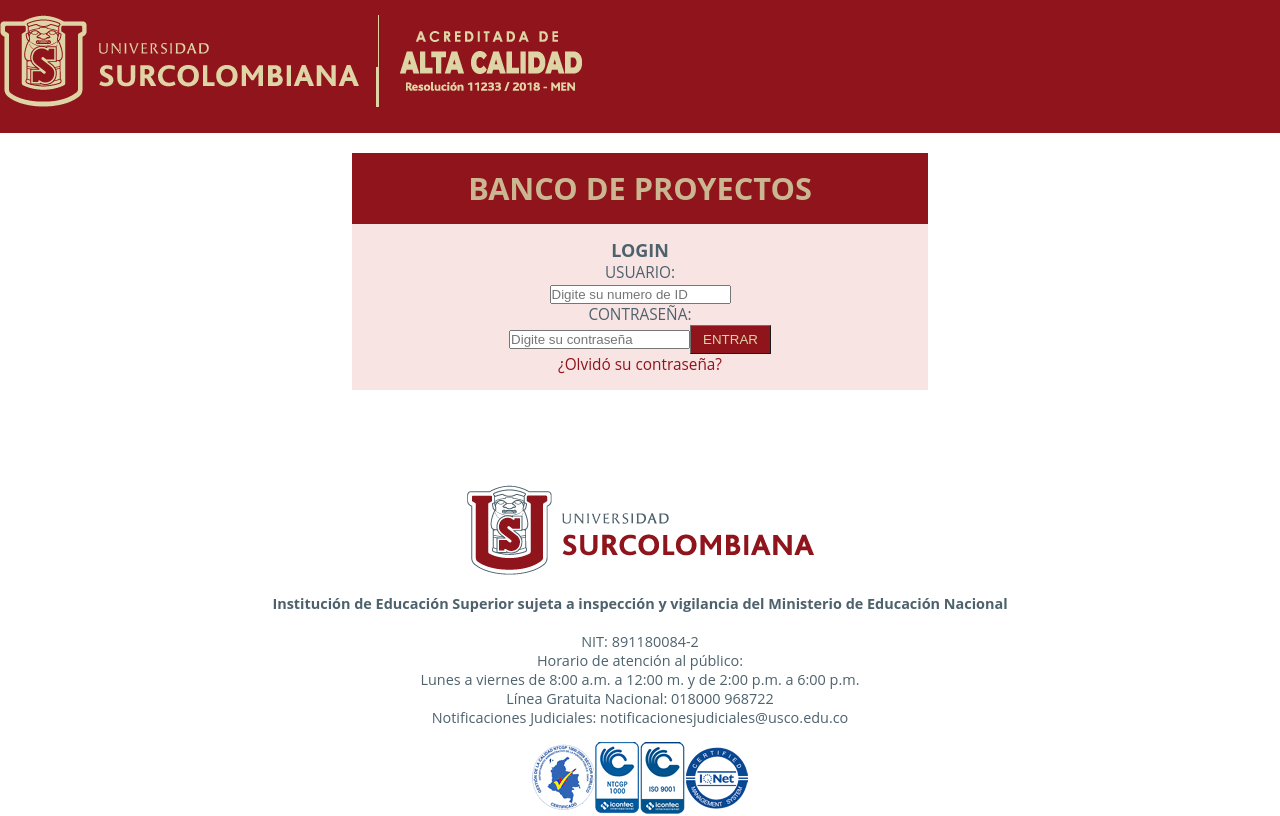
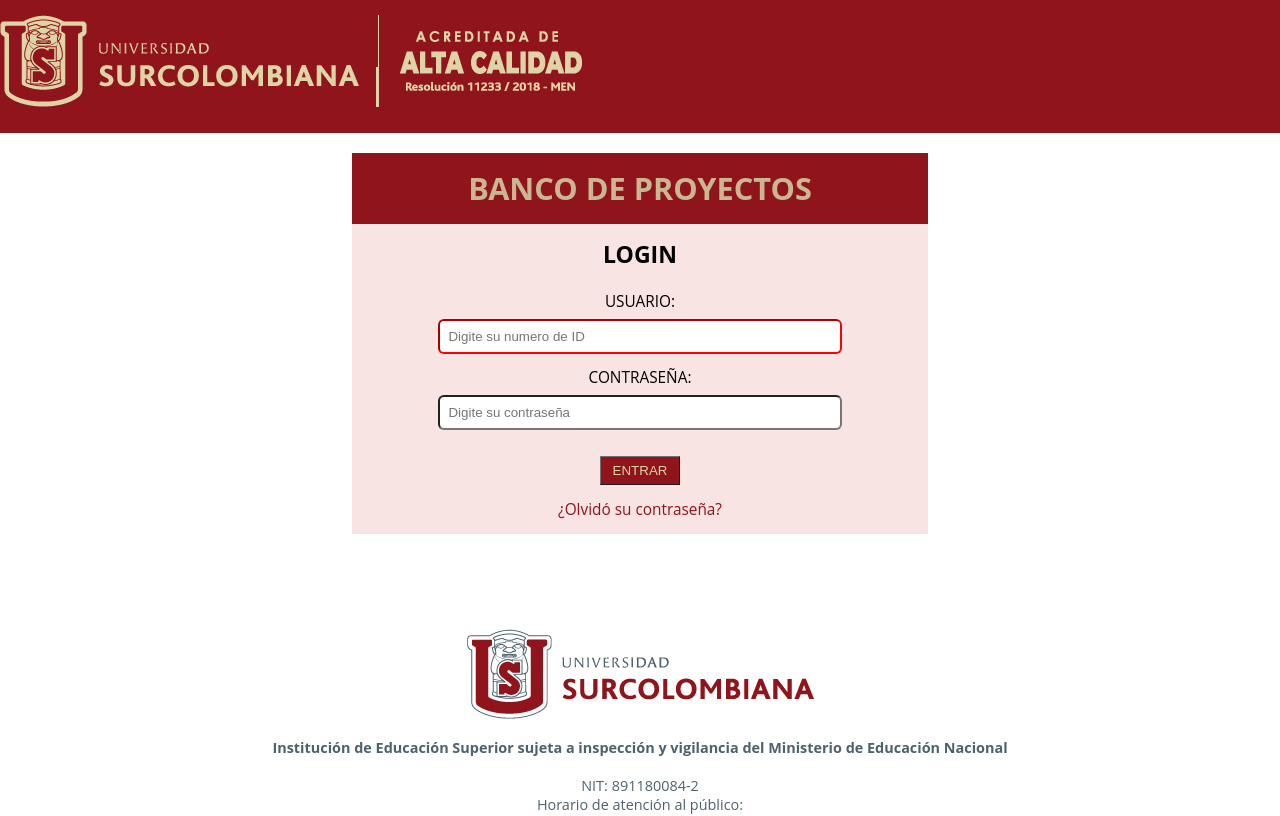
Before and after one commit to teamdevelopmentusco/BPUS, an Angular app: page /login in a window 1280 px wide. Shown: the top 816 px of the page. Built offline with nearby package versions, Linux system fonts and the light colour scheme.

Commit message:
"ajustes login"

```diff
--- a/src/app/login/login.component.css
+++ b/src/app/login/login.component.css
@@ -1,10 +1,32 @@
+.card {
+    width: 55%;
+    text-align: center;
+    margin: 0 auto;
+    position: relative;
+    display: -ms-flexbox;
+    display: flex;
+    -ms-flex-direction: column;
+    flex-direction: column;
+    min-width: 0;
+    word-wrap: break-word;
+    background-clip: border-box;
+    border-radius: 0.25rem;
+}
 .card-login{
-    border: 1px;
-    border-color: blue;
+
     padding: 1.25rem;
     text-align: center;
     width: 45%;
     margin: 0 auto;
+    position: relative;
+    display: -ms-flexbox;
+    display: flex;
+    -ms-flex-direction: column;
+    flex-direction: column;
+    min-width: 0;
+    word-wrap: break-word;
+    background-clip: border-box;
+    border-radius: 0.25rem;
 }
 
 
@@ -14,14 +36,26 @@
     border-width: 1px;
     color: #CAB691;
     padding: 0.9rem;
-
 }
 
 .card-uscoContent {
     background-color: #F9E4E4;
+    color: #000;
     border-color: #8F141B;
     border-width: 1px;
     padding: 0.9rem;
+    -ms-flex: 1 1 auto;
+    flex: 1 1 auto;
+
+}
+
+.uscoInputs {
+    width: 70%;
+    border-radius: 6px;
+    padding: 0.5rem;
+    margin: 0.5em 1em 1em 1em;
+    background-color: #fff;
+    color: black;
 }
 
 .uscoButton {
@@ -30,6 +64,7 @@
     border-width: 1px;
     color: #DFD4A6;
     padding: .375rem .75rem;
+    margin: 1em 1em 1em 1em;
     cursor: pointer;
 }
 
@@ -37,3 +72,7 @@
     color: #8F141B;
     text-decoration: none;
 }
+
+input:invalid {
+    border-color: red ;
+  }
--- a/src/app/login/login.component.html
+++ b/src/app/login/login.component.html
@@ -1,16 +1,18 @@
+
 <app-header></app-header>
 
 <div class="card-login">
     <div class="card-uscoHeader"><h1>BANCO DE PROYECTOS</h1></div>
     <div class="card-uscoContent">
         <form>
-            <h3>LOGIN</h3>
+            <h2>LOGIN</h2>
+            <br>
             <p>USUARIO:</p>
-            <input type="text" placeholder="Digite su numero de ID">
+            <input class="uscoInputs" type="text" name="id" placeholder="Digite su numero de ID" maxlength="10" required pattern="([0-9]){2,10}" title="El ID es de maximo 10 caracteres solo numericos" onkeypress="return validaNumericos(event)">
             <p>CONTRASEÑA:</p>
-            <input type="password" placeholder="Digite su contraseña">
-
-            <button class="uscoButton" type="button">ENTRAR</button>
+            <input class="uscoInputs" type="password" placeholder="Digite su contraseña">
+            <div class="card g-recaptcha" data-sitekey="6LePQaQUAAAAAIjw9HuJbJkbkTt7MrsNW1DMxnar"></div>
+            <input type="submit" class="uscoButton" value="ENTRAR">
         </form>
         <a class="uscolink" href="#">¿Olvidó su contraseña?</a>
     </div>
--- a/src/index.html
+++ b/src/index.html
@@ -7,6 +7,10 @@
 
   <meta name="viewport" content="width=device-width, initial-scale=1">
   <link rel="icon" type="image/x-icon" href="favicon.ico">
+
+  <script src="https://www.google.com/recaptcha/api.js" async defer></script>
+
+
 </head>
 <body>
 
```
